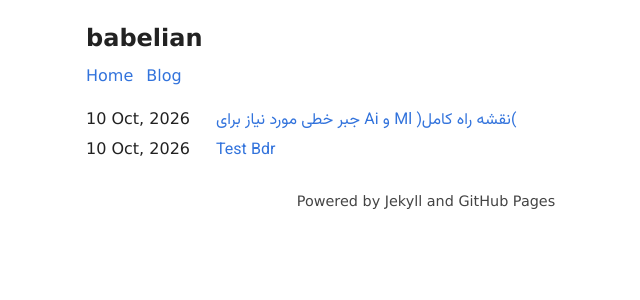
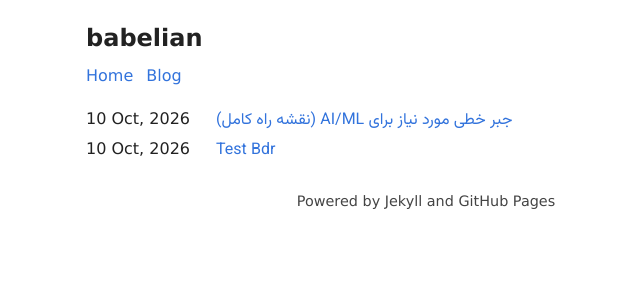
Before and after one commit to maxhanFR/maxhanfr.github.io, a Jekyll site: the page built from blog.md, in a window 1280 px wide. Shown: the top 300 px of the page, without its empty margins (214-854 px from the left). Built offline with Jekyll 4.4.1, drawn with Linux system fonts in a browser that asks for light colours.

Commit message:
let's see....

```diff
--- a/_layouts/blog.html
+++ b/_layouts/blog.html
@@ -9,7 +9,13 @@ layout: default
       {% assign y = post.date | date: "%Y" %}
       <li>
         <span>{{ d }} {{ m }}, {{ y }}</span>
-        <a href="{{ post.url | relative_url }}">{{ post.title | escape }}</a>
+        <a href="{{ post.url | relative_url }}">
+          {% if post.dir == 'ltr' or post.lang == 'en' %}
+            <bdi dir="ltr">{{ post.title | escape }}</bdi>
+          {% else %}
+            <bdi dir="rtl">{{ post.title | escape }}</bdi>
+          {% endif %}
+        </a>
       </li>
     {% endfor %}
   </ul>
--- a/_layouts/post.html
+++ b/_layouts/post.html
@@ -2,11 +2,5 @@
 layout: default
 ---
 <article class="article" lang="{{ page.lang | default: 'fa' }}" dir="{{ page.dir | default: 'rtl' }}">
-  <header class="article-header">
-    <h1>{{ page.title | escape }}</h1>
-    <p class="article-date">
-      <time datetime="{{ page.date | date_to_xmlschema }}">{{ page.date | date: "%-d %b, %Y" }}</time>
-    </p>
-  </header>
   <div class="prose" dir="{{ page.dir | default: 'rtl' }}">{{ content }}</div>
 </article>
--- a/assets/css/style.css
+++ b/assets/css/style.css
@@ -199,6 +199,11 @@ ul.blog-posts li a:visited {
 
 .blog ul.blog-posts a {
   font-family: var(--font-persian);
+  unicode-bidi: isolate;
+}
+
+.blog ul.blog-posts a bdi {
+  unicode-bidi: isolate;
 }
 
 /* Posts — bidirectional RTL with Persian + English */
```
Also changed, not shown: _posts/2026-10-10-جبر خطی مورد نیاز برای AI-ML (نقشه راه کامل).md (renamed from _posts/2026-10-10-جبر-خطی-مورد-نیاز-برای-AI-و-ML-)نقشه-راه-کامل(.md, +8 -0 lines).
